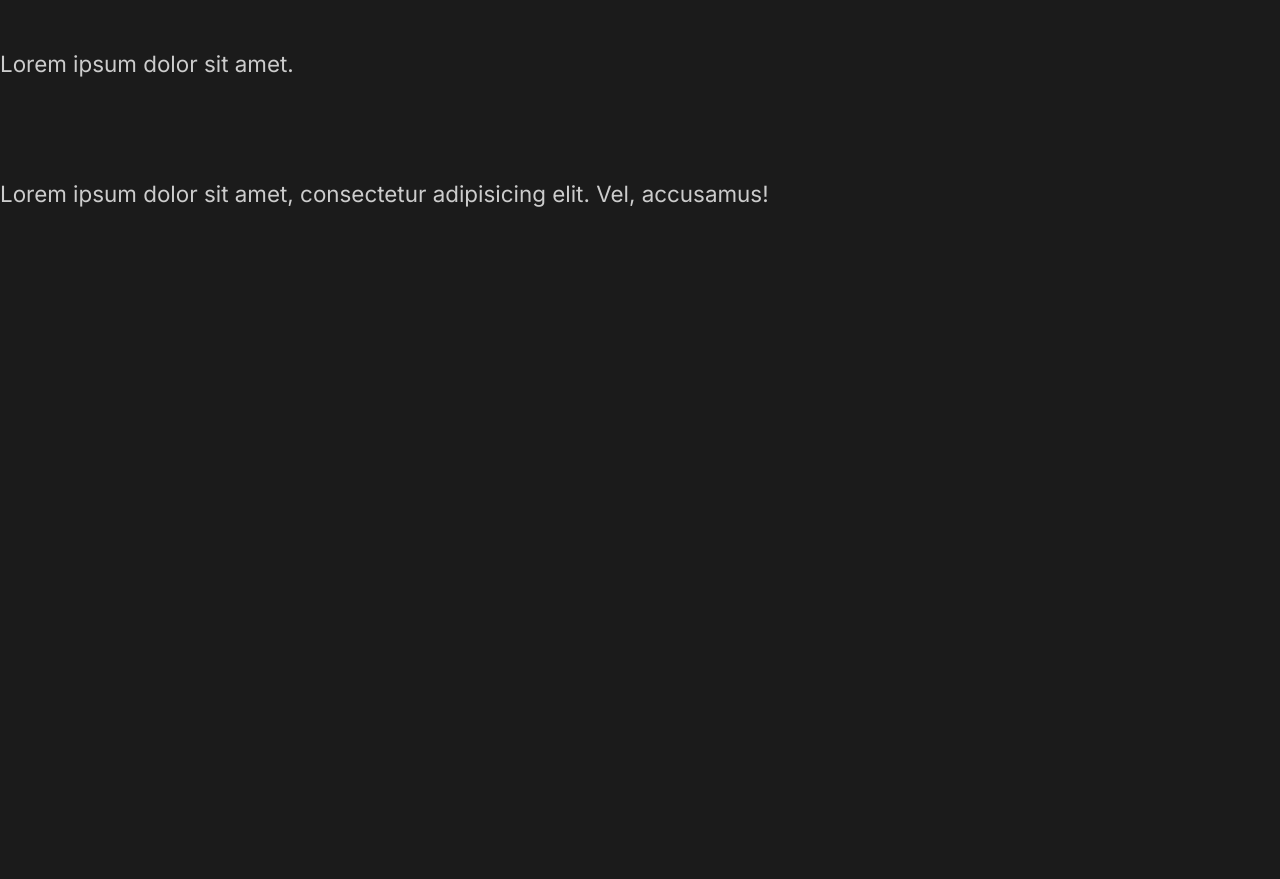
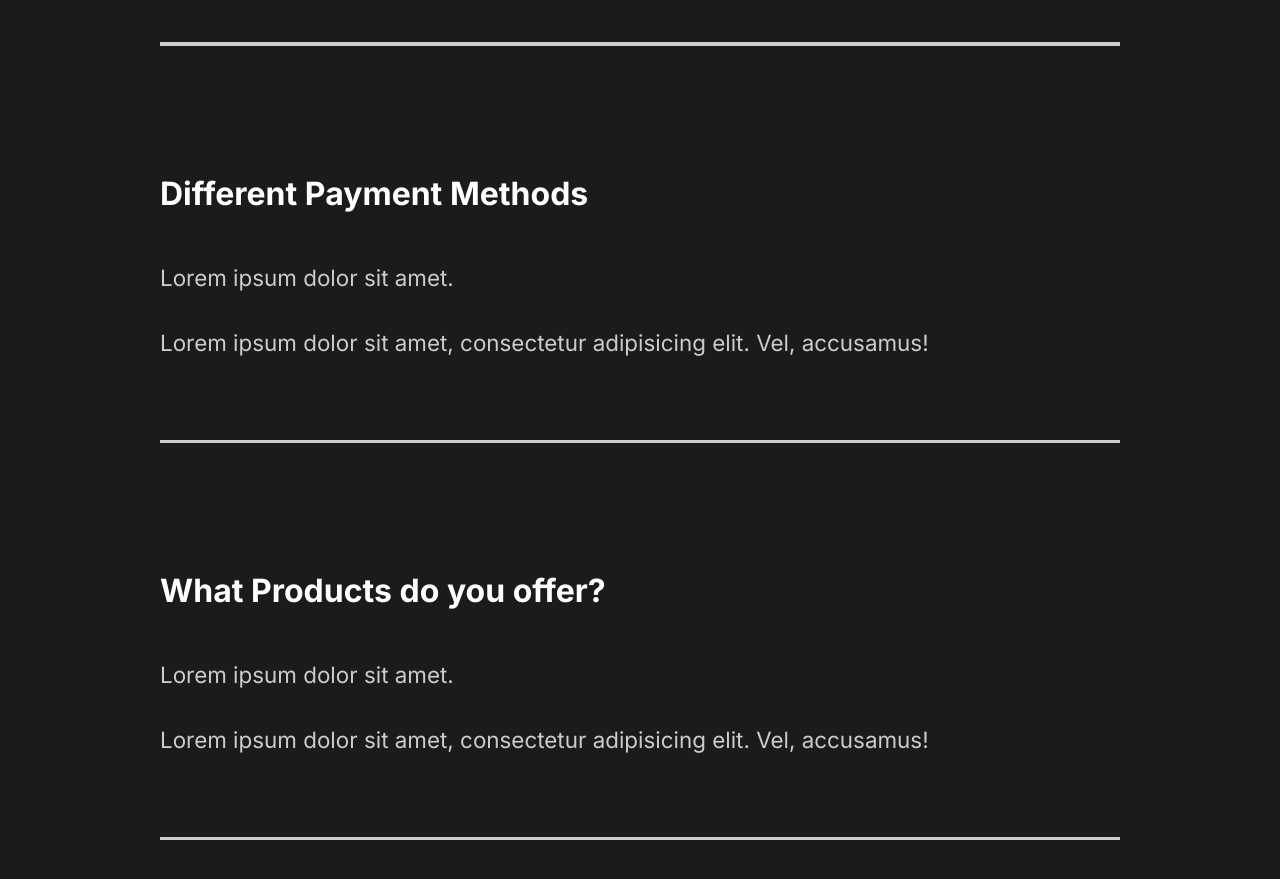
Before and after one commit to BinTruong/capture-portofolio, a React (Create React App) app: page / in a window 1280 px wide. Shown: the part 3006-3885 px from the top of the page. Before the commit the page ends 3265 px from the top, so only its background shows below. Built offline with nearby package versions, Linux system fonts and the light colour scheme.

Commit message:
Styling FAQ Section

```diff
--- a/src/components/FagSection.js
+++ b/src/components/FagSection.js
@@ -1,6 +1,9 @@
+import styled from "styled-components";
+import { About } from "../styles";
+
 const FaqSection = () => {
   return (
-    <div className="faq">
+    <FAQ>
       <h2>
         Any question <span>FAQ</span>
       </h2>
@@ -13,6 +16,7 @@
             accusamus!
           </p>
         </div>
+        <div className="faq-line"></div>
       </div>
       <div className="questions">
         <h4>Daily Schedule</h4>
@@ -23,6 +27,7 @@
             accusamus!
           </p>
         </div>
+        <div className="faq-line"></div>
       </div>
       <div className="questions">
         <h4>Different Payment Methods</h4>
@@ -33,6 +38,7 @@
             accusamus!
           </p>
         </div>
+        <div className="faq-line"></div>
       </div>
       <div className="questions">
         <h4>What Products do you offer?</h4>
@@ -43,9 +49,37 @@
             accusamus!
           </p>
         </div>
+        <div className="faq-line"></div>
       </div>
-    </div>
+    </FAQ>
   );
 };
 
+const FAQ = styled(About)`
+  display: block;
+  span {
+    display: block;
+  }
+  h2 {
+    padding-bottom: 2rem;
+    font-weight: lighter;
+  }
+  .faq-line {
+    background: #cccccc;
+    height: 0.2rem;
+    margin: 2rem 0rem;
+    width: 100%;
+  }
+  .questions {
+    padding: 3rem 0rem;
+    cursor: pointer;
+  }
+  .answers {
+    padding: 2rem 0rem;
+    p {
+      padding: 1rem 0rem;
+    }
+  }
+`;
+
 export default FaqSection;
--- a/src/components/GlobalStyle.js
+++ b/src/components/GlobalStyle.js
@@ -38,6 +38,7 @@
 }
 
 h4{
+    font-size: 2rem;
     font-weight: bold;
 }
 
```
Also changed, not shown: 1 other file (tests, documents, lock files or other folders).
